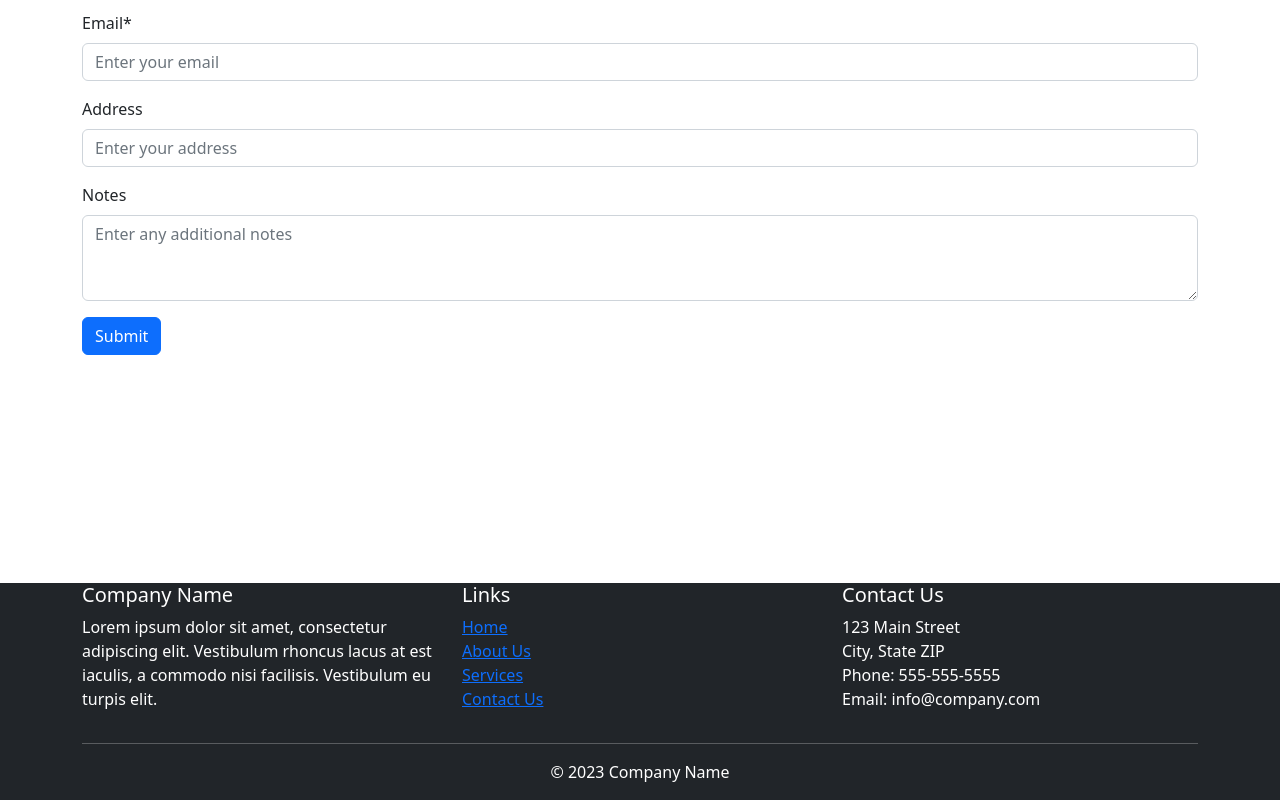
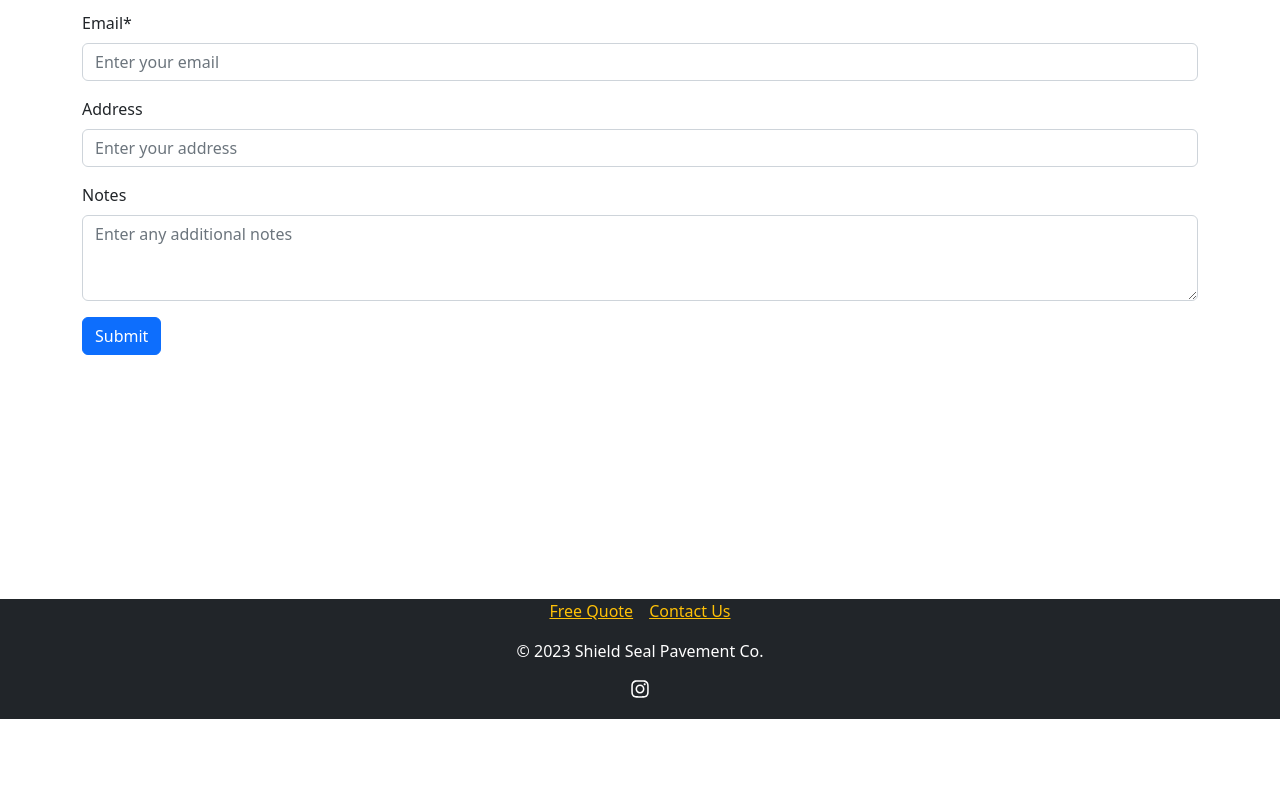
Before and after one commit to ahmaadidrees/ShieldSeal, a React (Create React App) app: page / in a window 1280 px wide. Shown: the part 2479-3279 px from the top of the page. After the commit the page ends 3198 px from the top, so only its background shows below. Built offline with nearby package versions, Linux system fonts and the light colour scheme.

Commit message:
changed footer

```diff
--- a/package.json
+++ b/package.json
@@ -9,9 +9,11 @@
     "@testing-library/react": "^13.4.0",
     "@testing-library/user-event": "^13.5.0",
     "bootstrap": "^5.2.3",
+    "font-awesome": "^4.7.0",
     "react": "^18.2.0",
     "react-bootstrap": "^2.7.4",
     "react-dom": "^18.2.0",
+    "react-icons": "^4.8.0",
     "react-scripts": "5.0.1",
     "tailwindcss": "^3.3.1",
     "web-vitals": "^2.1.4"
--- a/src/components/Footer.js
+++ b/src/components/Footer.js
@@ -2,39 +2,26 @@ import React from 'react';
 import Container from 'react-bootstrap/Container';
 import Row from 'react-bootstrap/Row';
 import Col from 'react-bootstrap/Col';
+import { FaInstagram } from 'react-icons/fa';
 
 function Footer() {
   return (
-    <footer className="bg-dark text-white">
+    <footer className="bg-dark text-white" style={{height:'120px'}}>
       <Container>
-        <Row>
-          <Col md={4}>
-            <h5>Company Name</h5>
-            <p>Lorem ipsum dolor sit amet, consectetur adipiscing elit. Vestibulum rhoncus lacus at est iaculis, a commodo nisi facilisis. Vestibulum eu turpis elit. </p>
-          </Col>
-          <Col md={4}>
-            <h5>Links</h5>
-            <ul className="list-unstyled">
-              <li><a href="#">Home</a></li>
-              <li><a href="#">About Us</a></li>
-              <li><a href="#">Services</a></li>
-              <li><a href="#">Contact Us</a></li>
-            </ul>
-          </Col>
-          <Col md={4}>
-            <h5>Contact Us</h5>
-            <ul className="list-unstyled">
-              <li>123 Main Street</li>
-              <li>City, State ZIP</li>
-              <li>Phone: 555-555-5555</li>
-              <li>Email: info@company.com</li>
-            </ul>
+        <Row className="justify-content-center mt-3">
+          <Col md={12} className="d-flex justify-content-center mb-3">
+            <a href="#" className="text-warning me-3">Free Quote</a>
+            <a href="#" className="text-warning">Contact Us</a>
           </Col>
         </Row>
-        <Row>
-          <Col>
-            <hr />
-            <p className="text-center">&copy; {new Date().getFullYear()} Company Name</p>
+        <Row className="justify-content-center">
+          <Col md={12} className="d-flex justify-content-center mb-3">
+            &copy; {new Date().getFullYear()} Shield Seal Pavement Co.
+          </Col>
+        </Row>
+        <Row className="justify-content-center mb-3">
+          <Col md={12} className="d-flex justify-content-center">
+            <FaInstagram size={20} className="text-white" />
           </Col>
         </Row>
       </Container>
```
Also changed, not shown: 1 other file (tests, documents, lock files or other folders).
